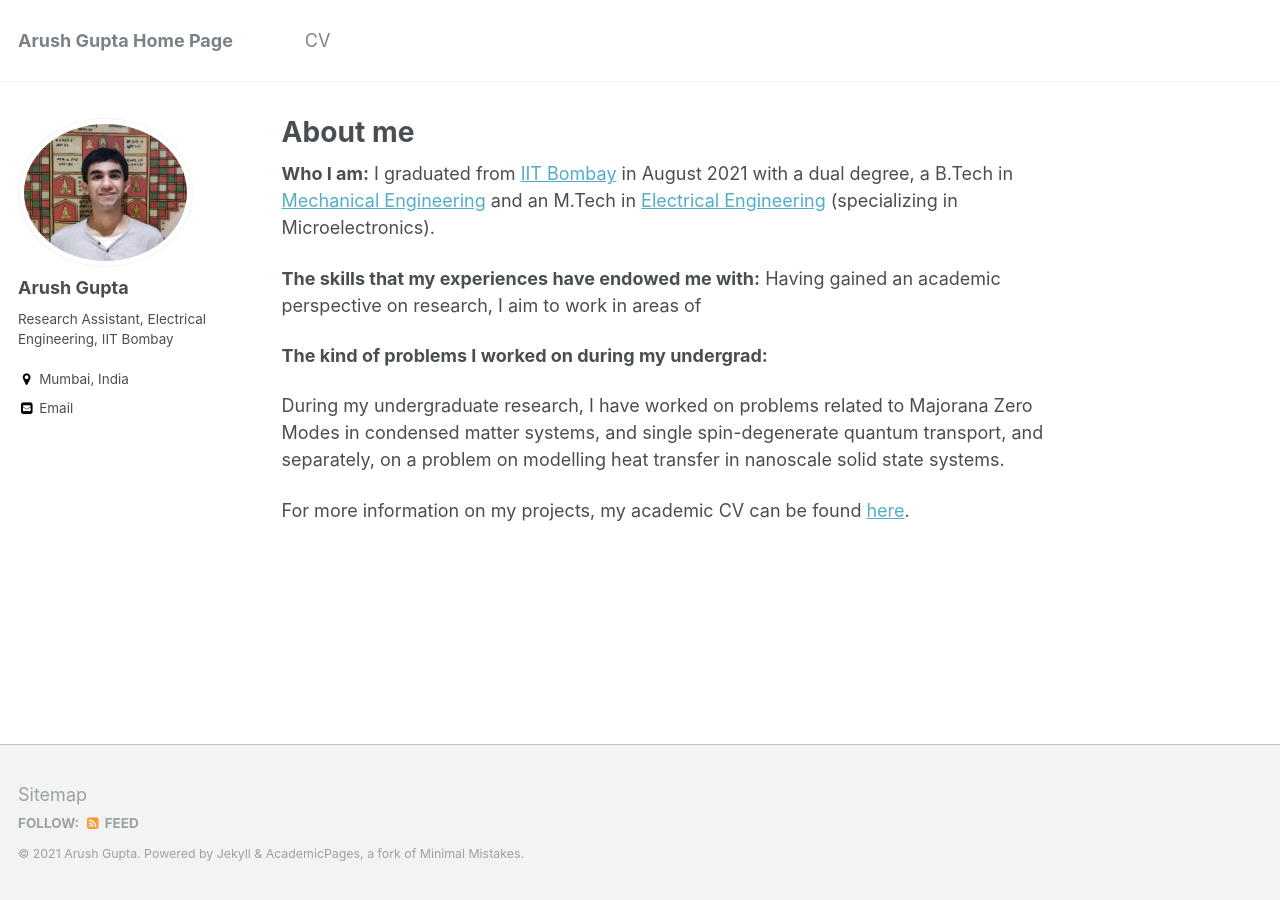
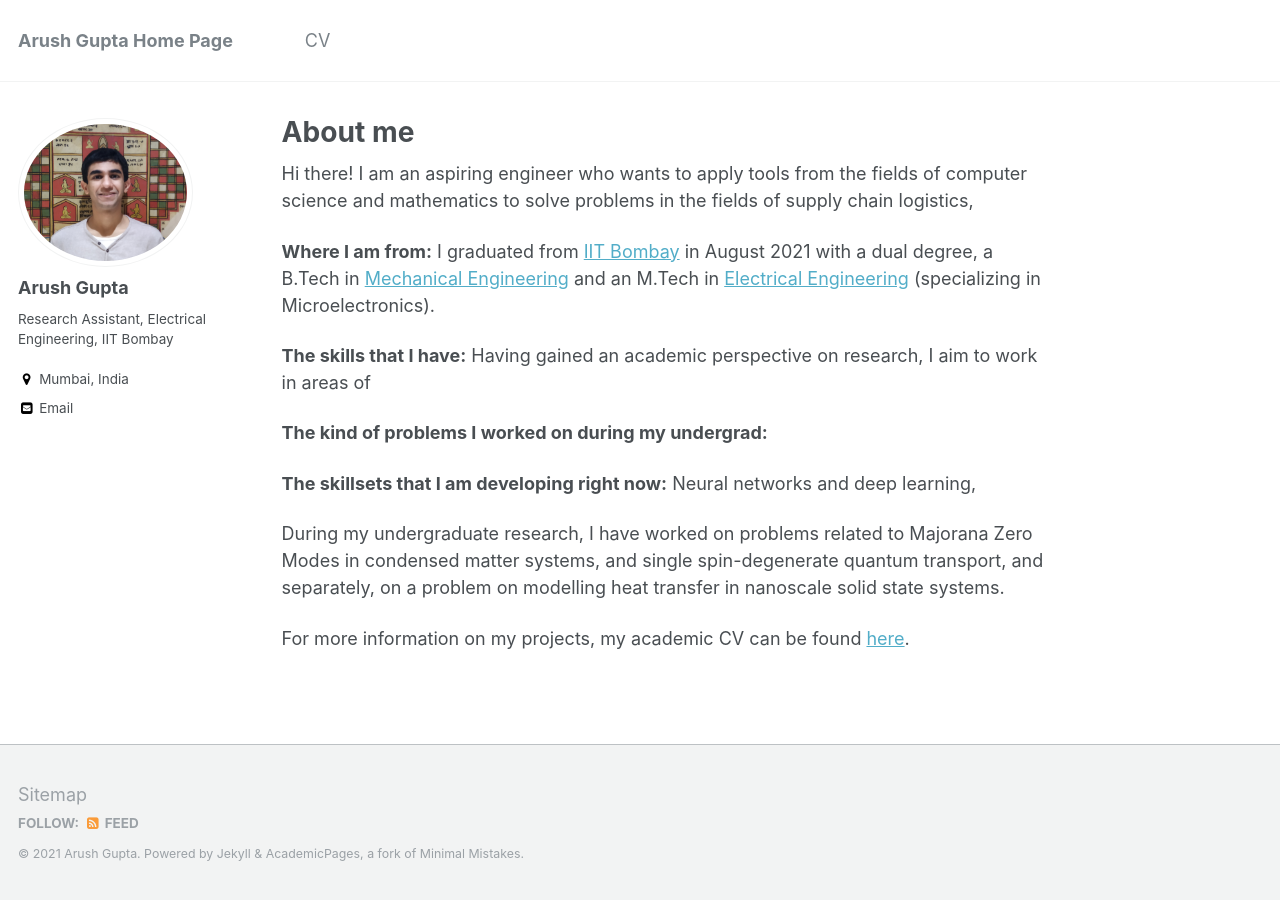
Before and after one commit to arush-gupta/arush-gupta.github.io, a Jekyll site: the page built from _pages/about.md, in a window 1280 px wide. Built offline with Jekyll 4.4.1, drawn with Linux system fonts in a browser that asks for light colours.

Commit message:
Update about.md

```diff
--- a/_pages/about.md
+++ b/_pages/about.md
@@ -8,13 +8,16 @@ redirect_from:
   - /about.html
 ---
 
+Hi there! I am an aspiring engineer who wants to apply tools from the fields of computer science and mathematics to solve problems in the fields of supply chain logistics,
 
-**Who I am:** I graduated from [IIT Bombay](https://www.iitb.ac.in) in August 2021 with a dual degree, a B.Tech in [Mechanical Engineering](https://www.me.iitb.ac.in) and an M.Tech in [Electrical Engineering](https://www.ee.iitb.ac.in/web) (specializing in Microelectronics).
+**Where I am from:** I graduated from [IIT Bombay](https://www.iitb.ac.in) in August 2021 with a dual degree, a B.Tech in [Mechanical Engineering](https://www.me.iitb.ac.in) and an M.Tech in [Electrical Engineering](https://www.ee.iitb.ac.in/web) (specializing in Microelectronics).
 
-**The skills that my experiences have endowed me with:**
+**The skills that I have:**
 Having gained an academic perspective on research, I aim to work in areas of
 
 **The kind of problems I worked on during my undergrad:**
+
+**The skillsets that I am developing right now:** Neural networks and deep learning,
 
 During my undergraduate research, I have worked on problems related to Majorana Zero Modes in condensed matter systems, and single spin-degenerate quantum transport, and separately, on a problem on modelling heat transfer in nanoscale solid state systems.
 
```
